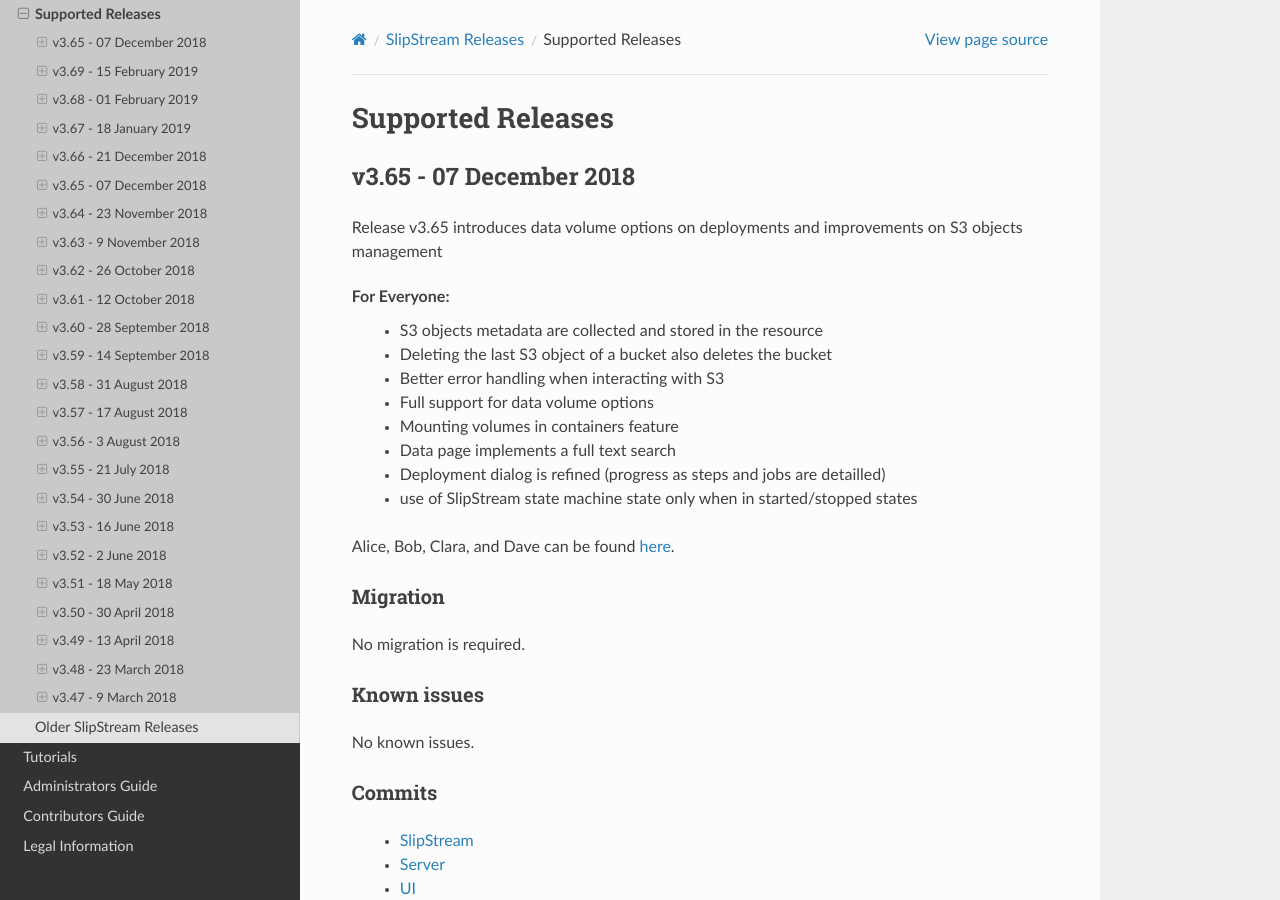
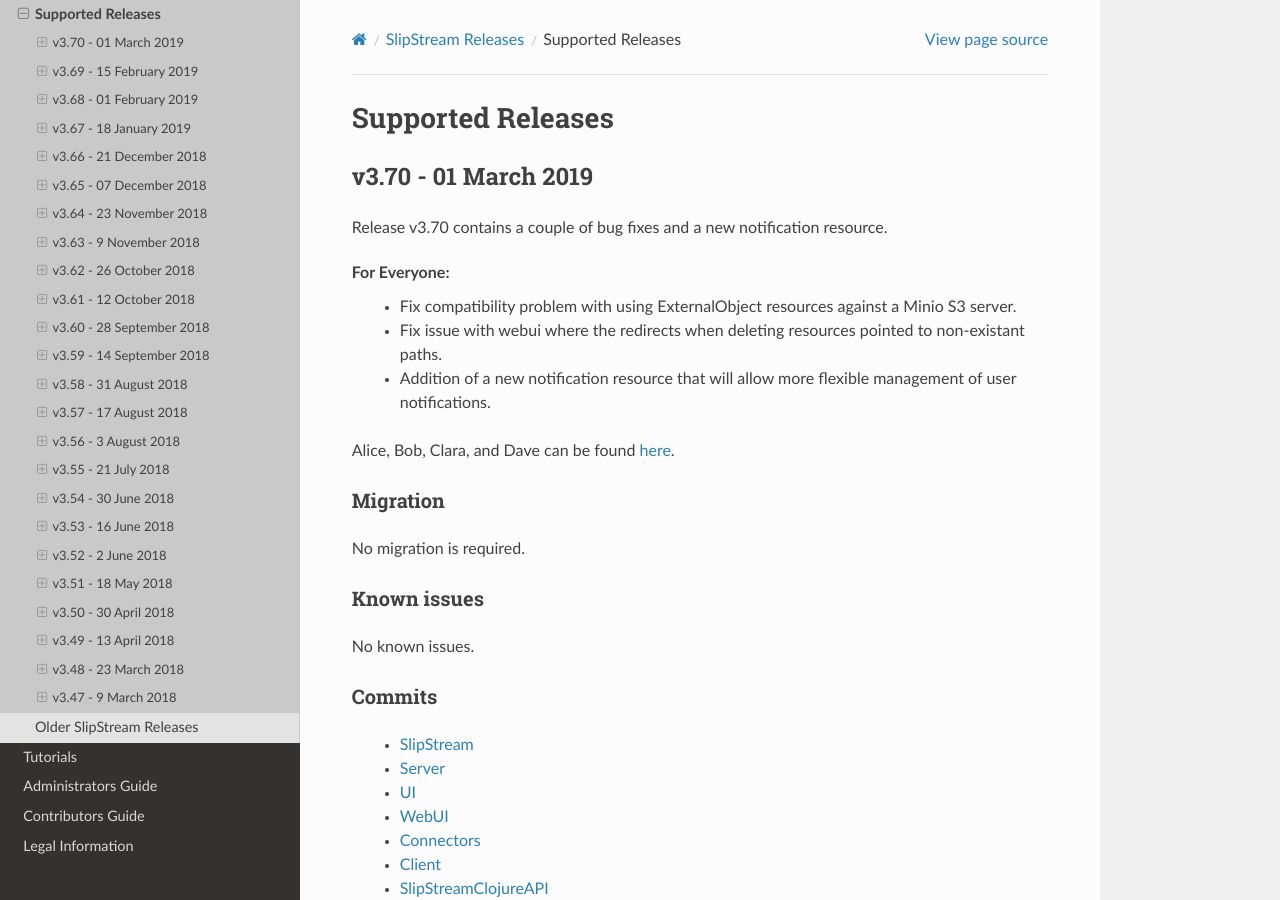
Before and after one commit to slipstream/SlipStreamDocumentation, a Sphinx documentation site: the page built from docs/release_notes/supported-releases.rst, in a window 1280 px wide and 900 px high. Built offline with Sphinx 7.4.7 and the Read the Docs theme 2.0.0, drawn with Linux system fonts in a browser that asks for light colours.

Commit message:
provide 3.70 release notes

```diff
--- a/docs/release_notes/supported-releases.rst
+++ b/docs/release_notes/supported-releases.rst
@@ -1,20 +1,21 @@
 Supported Releases
 ==================
-v3.65 - 07 December 2018
---------------------------
-
-Release v3.65 introduces data volume options on deployments
-and improvements on S3 objects management
-
-For Everyone:
- - S3 objects metadata are collected and stored in the resource
- - Deleting the last S3 object of a bucket also deletes the bucket
- - Better error handling when interacting with S3
- - Full support for data volume options
- - Mounting volumes in containers feature
- - Data page implements a full text search
- - Deployment dialog is refined (progress as steps and jobs are detailled)
- - use of SlipStream state machine state only when in started/stopped states
+
+
+v3.70 - 01 March 2019
+---------------------
+
+Release v3.70 contains a couple of bug fixes and a new notification
+resource.
+
+
+For Everyone:
+ - Fix compatibility problem with using ExternalObject resources
+   against a Minio S3 server.
+ - Fix issue with webui where the redirects when deleting resources
+   pointed to non-existant paths.
+ - Addition of a new notification resource that will allow more
+   flexible management of user notifications.
 
 Alice, Bob, Clara, and Dave can be found
 `here <http://sixsq.com/personae/>`_.
@@ -34,15 +35,15 @@
 Commits
 ~~~~~~~
 
- -  `SlipStream <https://github.com/slipstream/SlipStream/compare/v3.64...v3.65>`__
- -  `Server <https://github.com/slipstream/SlipStreamServer/compare/v3.64...v3.65>`__
- -  `UI <https://github.com/slipstream/SlipStreamUI/compare/v3.64...v3.65>`__
- -  `WebUI <https://github.com/slipstream/SlipStreamWebUI/compare/v3.64...v3.65>`__
- -  `Connectors <https://github.com/slipstream/SlipStreamConnectors/compare/v3.64...v3.65>`__
- -  `Client <https://github.com/slipstream/SlipStreamClient/compare/v3.64...v3.65>`__
- -  `SlipStreamClojureAPI <https://github.com/slipstream/SlipStreamClojureAPI/compare/v3.64...v3.65>`__
- -  `SlipStreamPythonAPI <https://github.com/slipstream/SlipStreamPythonAPI/compare/v3.64...v3.65>`__
- -  `SlipStreamJobEngine <https://github.com/slipstream/SlipStreamJobEngine/compare/v3.64...v3.65>`__
+ -  `SlipStream <https://github.com/slipstream/SlipStream/compare/v3.69...v3.70>`__
+ -  `Server <https://github.com/slipstream/SlipStreamServer/compare/v3.69...v3.70>`__
+ -  `UI <https://github.com/slipstream/SlipStreamUI/compare/v3.69...v3.70>`__
+ -  `WebUI <https://github.com/slipstream/SlipStreamWebUI/compare/v3.69...v3.70>`__
+ -  `Connectors <https://github.com/slipstream/SlipStreamConnectors/compare/v3.69...v3.70>`__
+ -  `Client <https://github.com/slipstream/SlipStreamClient/compare/v3.69...v3.70>`__
+ -  `SlipStreamClojureAPI <https://github.com/slipstream/SlipStreamClojureAPI/compare/v3.69...v3.70>`__
+ -  `SlipStreamPythonAPI <https://github.com/slipstream/SlipStreamPythonAPI/compare/v3.69...v3.70>`__
+ -  `SlipStreamJobEngine <https://github.com/slipstream/SlipStreamJobEngine/compare/v3.69...v3.70>`__
 
 
 v3.69 - 15 February 2019
```
